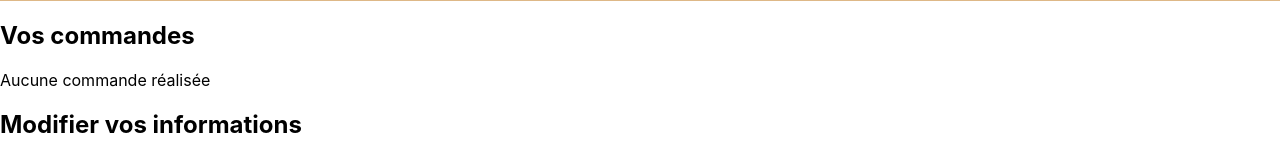
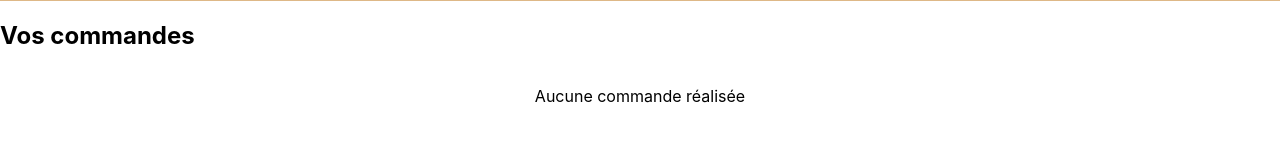
Before and after one commit to Mathieu-Hbrn/appCafthe, a React (Create React App) app: page /client/1 in a window 1280 px wide. Shown: the part 303-447 px from the top of the page. Built offline with nearby package versions, Linux system fonts and the light colour scheme.

Commit message:
commit update password and detail commande working

```diff
--- a/src/components/Header.js
+++ b/src/components/Header.js
@@ -16,7 +16,7 @@
             <Link to={``}><img src="/img/Logo.png" alt="Logo cafthé" id="logo"/></Link>
             <h2>Bienvenue chez Caf'Thé</h2>
             {cartItems.length > 0 ? (
-                <div>
+                <div className="panier">
                     <p>Vous avez <span id="in-cart-items-num">{cartItems.length}</span> Articles dans votre panier</p>
                     <button className="go-to-cart"><a href="/Panier/">Voir le panier</a></button><button className="btn btn-primary" onClick={clearCart}>Vider le panier</button>
                 </div>
--- a/src/pages/Account.js
+++ b/src/pages/Account.js
@@ -61,7 +61,7 @@
     const showDetail = async (id_commande) => {
         if (!id_client || !token) return;
         try {
-            const res = await axios.get(`${process.env.REACT_APP_API_URL}/detail_commande/${id_commande}`, {
+            const res = await axios.get(`${process.env.REACT_APP_API_URL}/api/detail_commande/${id_commande}`, {
                 headers: { Authorization: `Bearer ${token}` },
             });
             console.log(res.data);
@@ -127,7 +127,7 @@
             return;
         }
         try {
-            await axios.put(`${process.env.REACT_APP_API_URL}/client/update/mdp/${id_client}`, {
+            await axios.put(`${process.env.REACT_APP_API_URL}/api/client/update/mdp/${id_client}`, {
                 last_mdp: passwordData.last_mdp,
                 new_mdp: passwordData.new_mdp
             }, {
--- a/src/style/Account.css
+++ b/src/style/Account.css
@@ -0,0 +1,10 @@
+.Order-list {
+    display: flex;
+    margin: 20px;
+    align-items: center;
+    justify-content: space-around;
+}
+
+.order-item {
+    margin: 20px;
+}
--- a/src/style/Header.css
+++ b/src/style/Header.css
@@ -13,13 +13,18 @@
     display: flex;
     flex-direction: column;
     align-items: center;
-    gap: 20px;
+
 }
 
 .Header div span {
     margin: 10px;
 }
 
+.panier button {
+    margin-top: 5px;
+    margin-bottom: 0;
+}
+
 .dropdown:hover > #cart-dropdown{
     display: block;
 }
```
